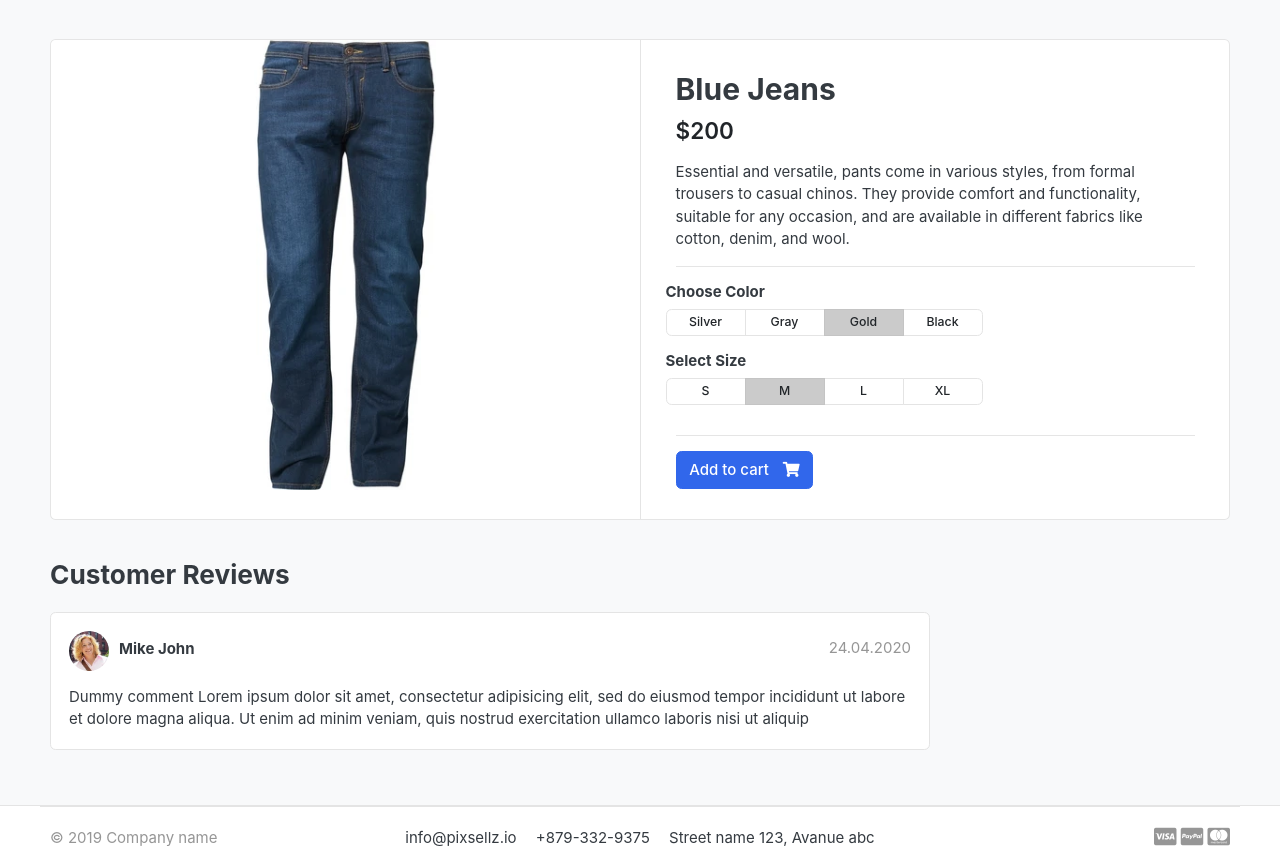
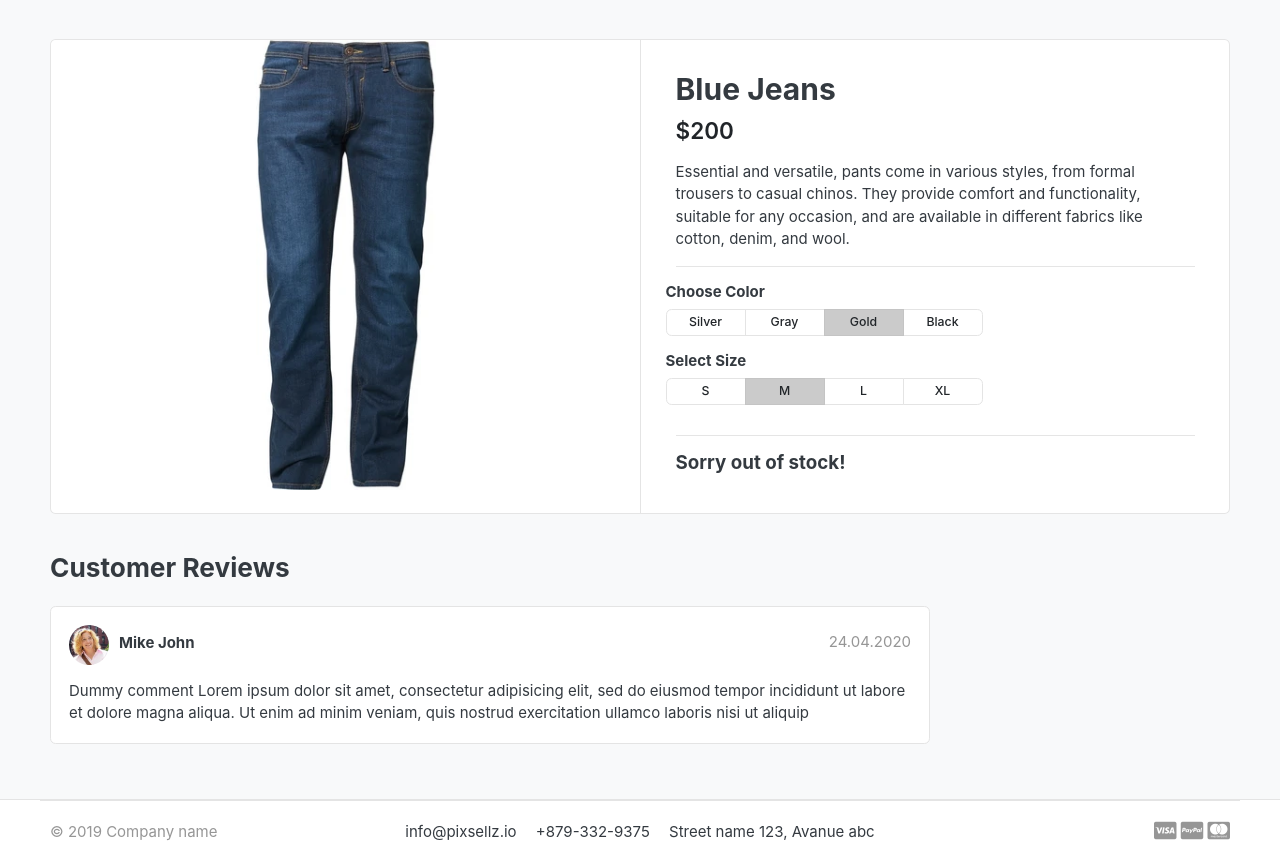
Before and after one commit to Ved3264/VKart.ecom, a Django app: a page that uses templates/stores/product_detail.html in a window 1280 px wide. Shown: the part 119-965 px from the top of the page. Run offline with Django 3.2, Linux system fonts and the light colour scheme; data comes from the database, SQL or seed files in the repository; both versions use the stored data as it was after the commit; some libraries are stand-ins or nearby versions; some web fonts are replaced.

Commit message:
add out of stock method in home product_detail.html

```diff
--- a/templates/home.html
+++ b/templates/home.html
@@ -28,7 +28,7 @@
 			<a href="{{ product.get_url }}" class="img-wrap"> <img src="{{ product.image.url }}"> </a>
 			<figcaption class="info-wrap">
 				<a href="{{ products.get_url }}" class="title">{{ product.product_name }}</a>
-				<div class="price mt-1">{{ product.price }}</div>
+				<div class="price mt-1">${{ product.price }}</div>
 			</figcaption>
 		</div>
 	</div>
--- a/templates/stores/product_detail.html
+++ b/templates/stores/product_detail.html
@@ -67,7 +67,11 @@
                   </div>
             </div> <!-- row.// -->
             <hr>
-            <a href="./product-detail.html" class="btn  btn-primary"> <span class="text">Add to cart</span> <i class="fas fa-shopping-cart"></i>  </a>
+            {% if single_product.stock <= 0 %}
+            <h5>Sorry out of stock!</h5>
+            {% else %}
+            <a href="./product-detail.html" class="btn  btn-primary"> <span class="text">Add to cart</span> <i class="fas fa-shopping-cart"></i></a>
+            {% endif %}
       </article> <!-- product-info-aside .// -->
                   </main> <!-- col.// -->
             </div> <!-- row.// -->
```
Also changed, not shown: db.sqlite3.
